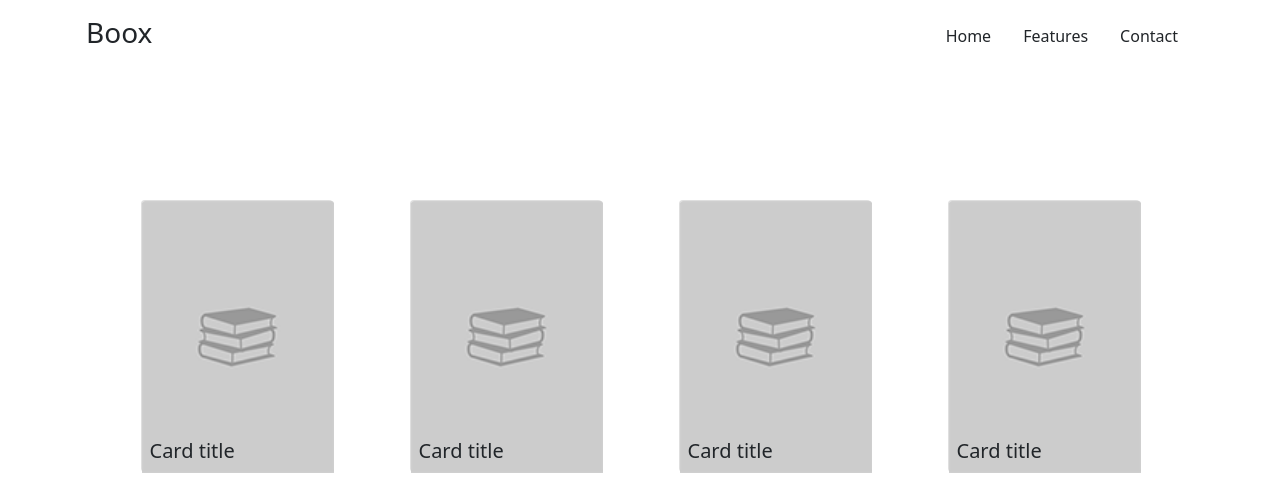
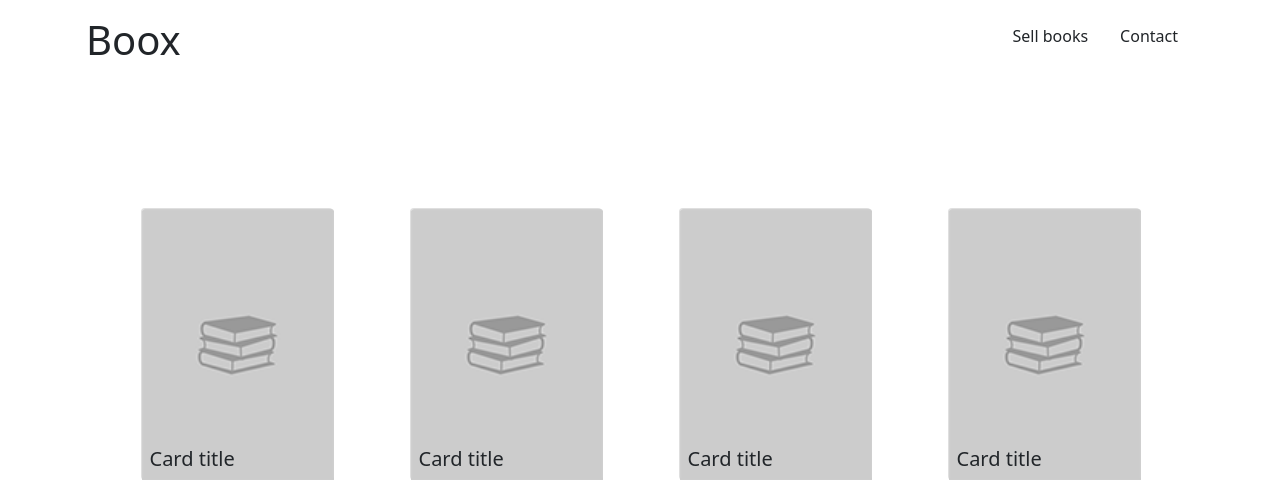
Before and after one commit to NurElHuda/boox, a Django app: page / in a window 1280 px wide. Shown: the top 480 px of the page. Run offline with Django 4.2, Linux system fonts and the light colour scheme.

Commit message:
* feat: update header

```diff
--- a/boox_app/templates/boox_app/base.html
+++ b/boox_app/templates/boox_app/base.html
@@ -22,10 +22,9 @@
     <div class="container d-flex w-100 h-100 p-3 mx-auto flex-column">
         <header class="mb-auto">
             <div class="text-dark">
-                <h3 class="float-md-start mb-0">Boox</h3>
+                <h1 class="float-md-start mb-0">Boox</h1>
                 <nav class="nav nav-masthead justify-content-center float-md-end">
-                    <a class="nav-link active text-dark" aria-current="page" href="#">Home</a>
-                    <a class="nav-link text-dark" href="#">Features</a>
+                    <a class="nav-link text-dark" href="#">Sell books</a>
                     <a class="nav-link text-dark" href="#">Contact</a>
                 </nav>
             </div>
```
